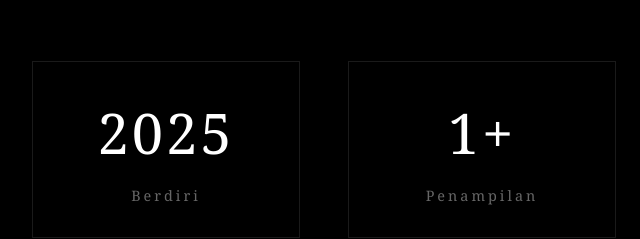
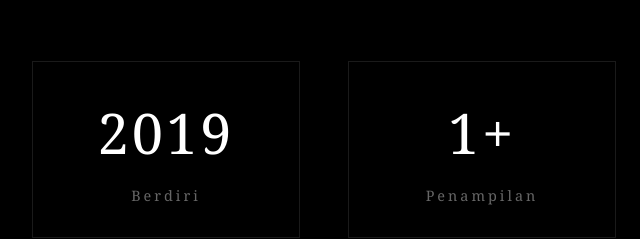
Before and after one commit to Zxuan12-creator/band-smk-mutu, a plain HTML site: page index.html in a window 1280 px wide. Shown: the part 6465-6704 px from the top of the page, 158-798 px from the left. Drawn offline with Linux system fonts and the light colour scheme.

Commit message:
Update index.html

```diff
--- a/index.html
+++ b/index.html
@@ -1182,7 +1182,7 @@
 
             <div class="about-stats">
                 <div class="stat-item">
-                    <div class="stat-number">2025</div>
+                    <div class="stat-number">2019</div>
                     <div class="stat-label">Berdiri</div>
                 </div>
                 <div class="stat-item">
```
